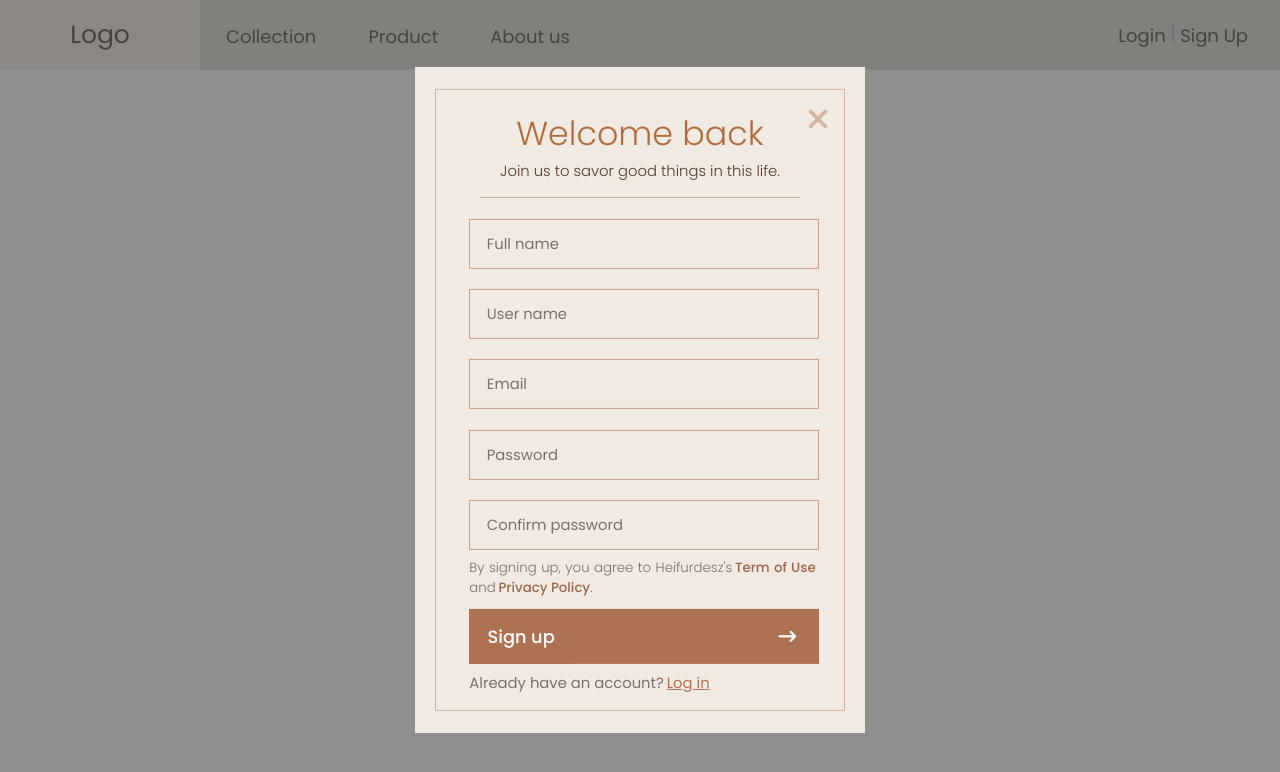
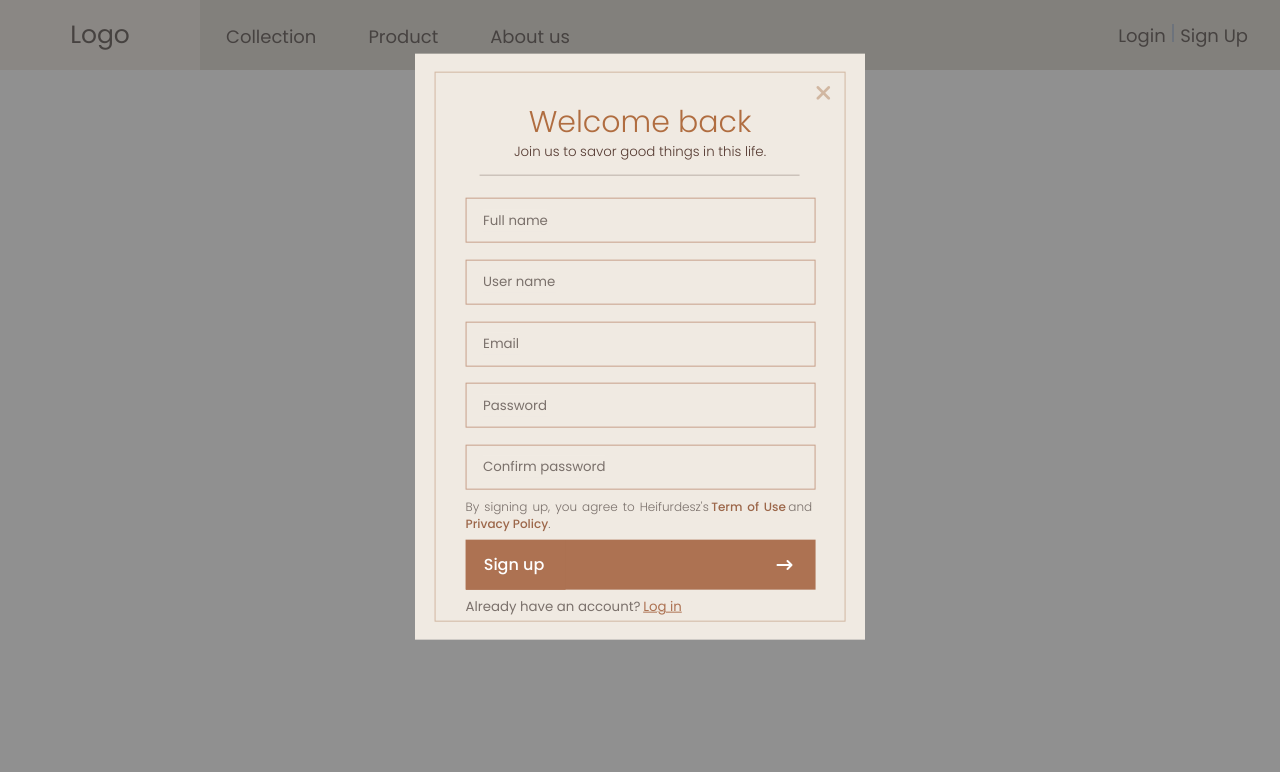
Before and after one commit to huylucwork/furniture-showroom, a React (Create React App) app in the folder client/: page / in a window 1280 px wide. Both pictures are taken after a click on the button "Sign Up". Shown: the top 772 px of the page. Built offline with nearby package versions, Linux system fonts and the light colour scheme; a web font is replaced by a local one.

Commit message:
fix by design

```diff
--- a/client/src/styles/signup.css
+++ b/client/src/styles/signup.css
@@ -17,20 +17,11 @@
     justify-content: center;
 }
 
-
-.login_close-btn{
-    border: none;
-    background-color: var(--backgroundColor);
-    box-sizing: border-box;
-    padding: 0;
-    width: 2.778vh;
-    height: 2.778vh;
-}
-
 .sign-up_wrapper {
+    transform: translateY(calc(0px - (100vh - 45.83vw) / 4));
     position: relative;
-    width: 35.16%;
-    height: 83.33%;
+    width: 35.16vw;
+    height: 45.83vw;
     background-color: var(--backgroundColor);
 }
 
@@ -39,8 +30,8 @@
     top: 50%;
     left: 50%;
     transform: translate(-50%, -50%);
-    width: calc(100% - 8.888%);
-    height: calc(100% - 6.666%);
+    width: 32.1vw;
+    height: 42.97vw;
     background-color: var(--backgroundColor);
     border: 1px solid #D1B7A1;
 }
@@ -48,11 +39,25 @@
 .sign-up_icon {
     position: absolute;
     right: 0;
-    padding: 1.851vh;
+    padding: 1.5625vw;
+}
+
+.login_close-btn{
+    position: absolute;
+    top: 0.781vw;
+    right: 1.3vw;
+    border: none;
+    background-color: var(--backgroundColor);
+    box-sizing: border-box;
+    padding: 0;
+    width: 0.88vw;
+    height: 0.88vw;
 }
 
 .sign-up_my-icon {
-    font-size: 3.7vh;
+    width: 100%;
+    height: 100%;
+    font-size: 1.7vw;
     color: #D1B7A1;
     transition: color 0.15s linear;
 }
@@ -65,48 +70,53 @@
 .sign-up_header {
     font-family:  "Poppins";
     width: 21.105vw;
-    height: 5.278vh;
-    line-height: 6.297vh;
+    height: 2.97vw;
+    line-height: 3.52vw;
     text-align: center;
     color: #b06d40;
-    font-size: 4.1667vh;
+    font-size: 2.344vw;
     font-weight: 300;
-    margin: 2.315vh auto auto auto;
+    margin: 2.08vw auto auto auto;
 }
 
 .sign-up_para {
     border-bottom: 1px solid #bab0a7;
-    width: 24.95vw;
-    height: 4.848vh;
-    font-size: 1.851vh;
+    width: 25vw;
+    height: 2.734vw;
+    font-size: 1.042vw;
     color: var(--textColor);
     text-align: center;
     font-weight: 300;
-    margin: 1.111vh auto auto auto;
+    margin: 0.3vw auto auto auto;
 }
 
 .sign-up_form {
     position: relative;
     width: 31.927vw;
-    height: 61.528vh;
-    padding: 0 4.167vh;
+    height: 33.39vw;
+    padding: 0 2.344vw;
+    margin: 0;
 }
 
 .sign-up_form_text-field {
     position: relative;
     width: 27.344vw;
-    height: 6.25vh;
-    margin: 2.546vh 0;
+    height: 3.52vw;
+    margin: 1.3vw 0;
+}
+
+.sign-up_form_text-field:first-child {
+    margin-top: 1.7vw;
 }
 
 .sign-up_form_text-field_input {
-    width: 27.344vw;
-    height: 6.25vh;
-    font-size: 1.851vh;
+    width: 100%;
+    height: 100%;
+    font-size: 1.041vw;
     background: none;
     outline: none;
     border: 1px solid #c7a08a;
-    padding: 2.083vh;
+    padding: 0 1.3672vw;
 }
 
 .sign-up_form_text-field_label {
@@ -115,10 +125,11 @@
     left: 5%;
     transform: translateY(-50%);
     color: #473C38B2;
-    font-size: 1.851vh;
+    font-size: 1.041vw;
     transition: .2s;
     background-color: var(--backgroundColor);
     pointer-events: none;
+    text-align: left;
 }
 
 .sign-up_form_text-field_input:focus {
@@ -128,7 +139,7 @@
 .sign-up_form_text-field_input:focus + .sign-up_form_text-field_label,
 .sign-up_form_filled {
     top: 0px;
-    left: calc(4.286% - 1px);
+    left: calc(1.3672vw - 3px);
     color: #c7a08a;
     padding: 4.5px;
     font-weight: bold;
@@ -136,14 +147,14 @@
 
 .sign-up_desc {
     width: 27.266vw;
-    height: 3.889vh;
-    font-size: 1.667vh;
+    height: 2.19vw;
+    font-size: 0.9375vw;
     color: #473C38B2;
-    line-height: 2.5vh;
+    line-height: 1.41;
     font-weight: 300;
     text-align: justify;
-    margin-top: -1.6vh;
-    margin-bottom: 2.5vh;
+    margin-top: -0.6vw;
+    margin-bottom: 1.01vw;
 }
 
 .sign-up_link {
@@ -160,7 +171,7 @@
     position: relative;
     cursor: pointer;
     width: 27.344vw;
-    height: 6.944vh;
+    height: 3.906vw;
     background-color: var(--boxColor);
 }
 
@@ -169,7 +180,7 @@
     border: none;
     background-color: var(--boxColor);
     width: 27.344vw;
-    height: 6.944vh;
+    height: 3.906vw;
     box-shadow: inset 100px 0 0 0 var(--boxColor);
     transition: ease-out .6s;
     padding: 0;
@@ -182,7 +193,7 @@
     left: 5.2%;
     transform: translateY(-50%);
     color: #fff;
-    font-size: 2.222vh;
+    font-size: 1.25vw;
     font-weight: 500;
 }
 
@@ -196,15 +207,15 @@
     right: 6.571%;
     transform: translateY(-50%);
     color: #fff;
-    font-size: 2.222vh;
+    font-size: 1.25vw;
 }
 
 .sign-up_signup-link {
     width: 20vw;
-    height: 2.778vh;
-    margin-top: 0.926vh;
+    height: 1.563vw;
+    margin-top: 0.521vw;
     color: #473C38B2;
-    font-size: 1.851vh;
+    font-size: 1.041vw;
     text-align: left;
 }
 
```
